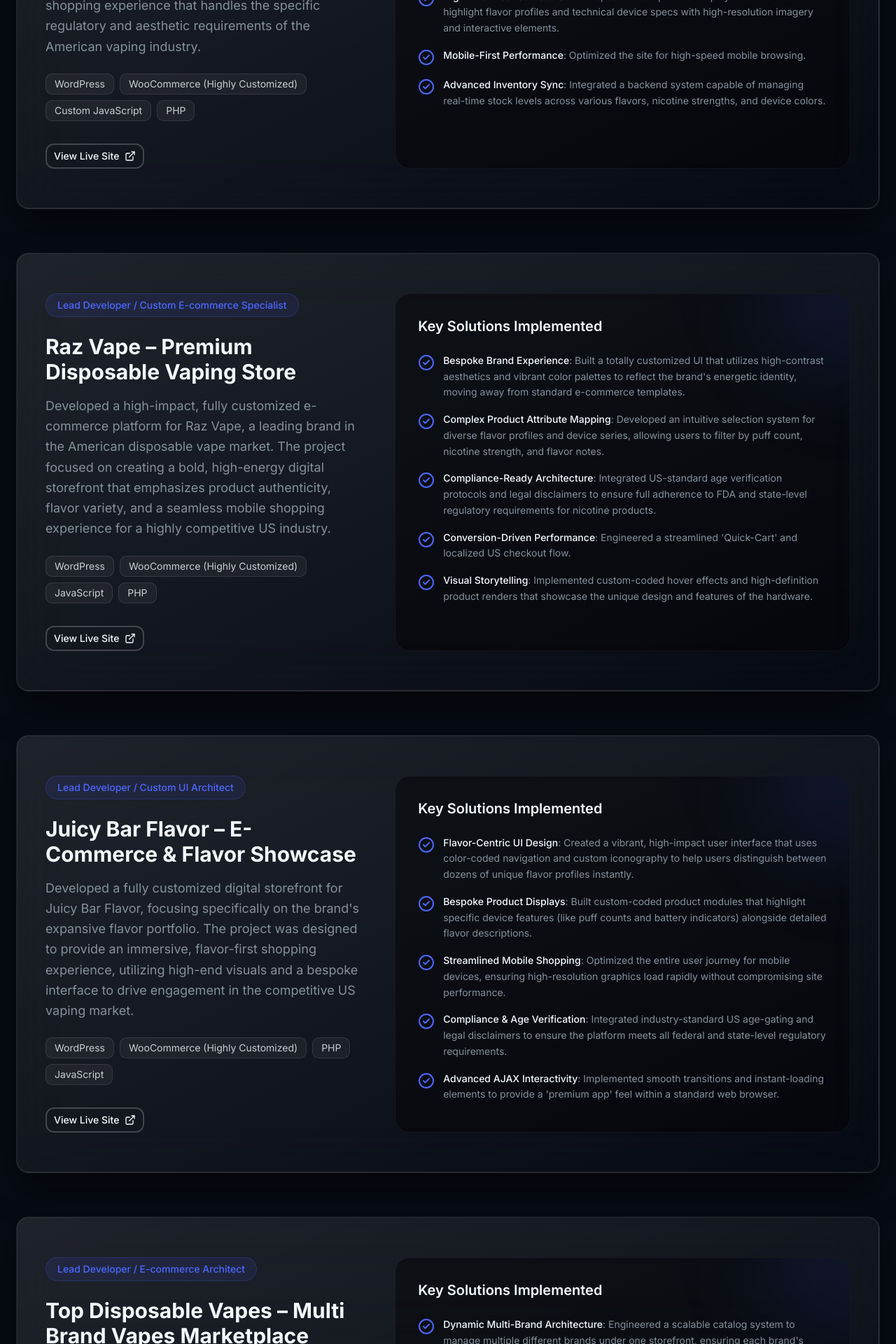
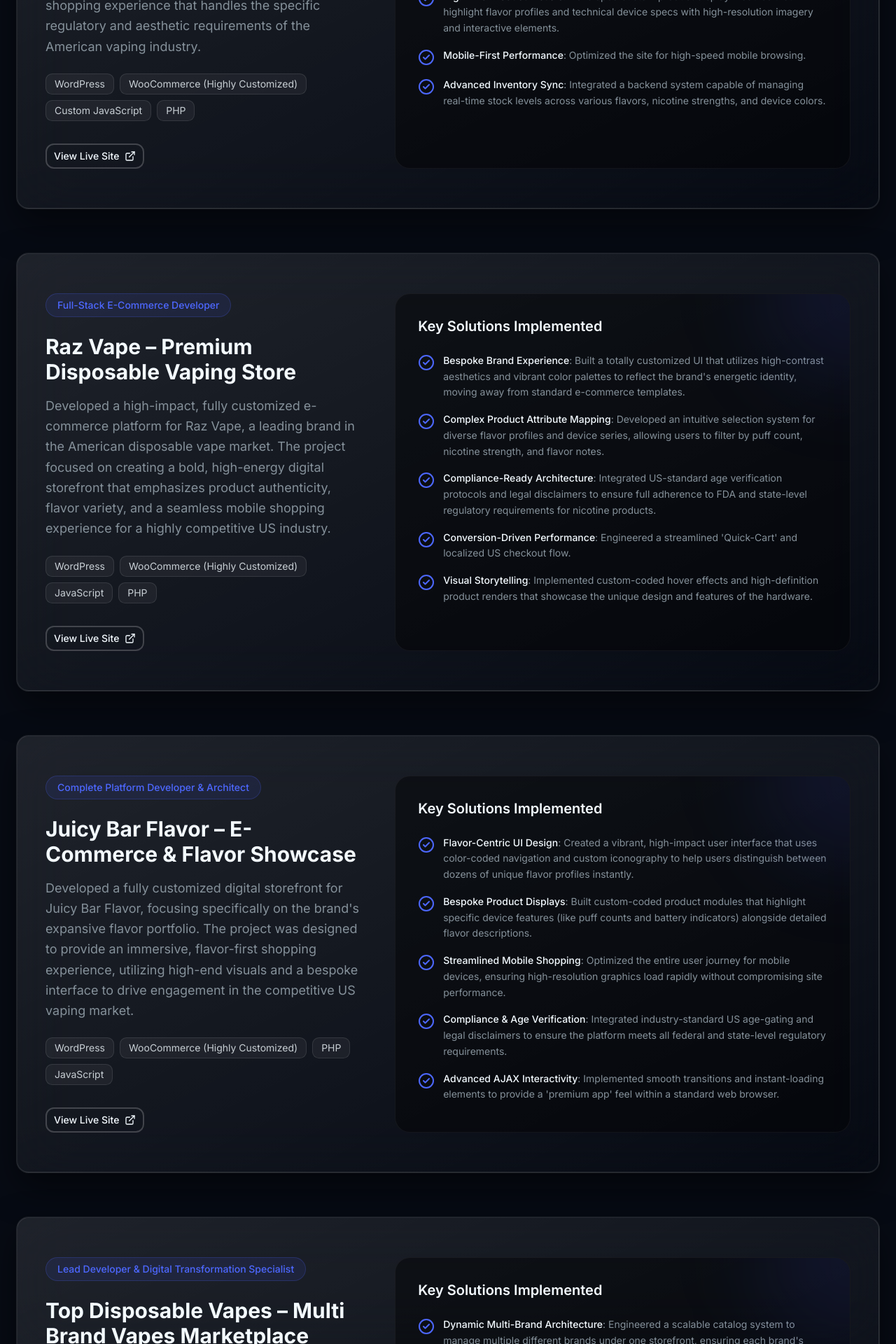
Before and after one commit to hammadarshad778/maxsolutionz-frontend, a Next.js app: page /projects in a window 1280 px wide. Shown: the part 880-2800 px from the top of the page at 70% size. Built offline with nearby package versions, Linux system fonts and the light colour scheme.

Commit message:
Update project roles to emphasize full-stack and e-commerce architecture

```diff
--- a/src/data/projects.ts
+++ b/src/data/projects.ts
@@ -8,7 +8,7 @@
       "Localized Logistics: Tailored the checkout flow for Pakistan by prioritizing Cash on Delivery (COD) and implementing area-specific delivery scheduling.",
       "Speed Optimization: Applied aggressive image compression and 'Lazy Loading' to ensure the site remains fully functional on local 3G/4G mobile networks."
     ],
-    role: "Lead Developer / E-commerce Architect",
+    role: "Full-Stack Developer & E-Commerce Architect",
     stack: ["WordPress", "WooCommerce", "PHP", "JavaScript"],
     link: "https://klass-stores.pk/"
   },
@@ -22,7 +22,7 @@
       "Dynamic Stock Management: Built a real-time inventory tracking system to manage fast-moving tech products and pre-order cycles.",
       "Mobile-First Performance: Focused on extreme speed optimization to ensure the site remains responsive."
     ],
-    role: "Lead Developer / E-commerce Specialist",
+    role: "Lead Full-Stack Engineer & Solutions Architect",
     stack: ["WordPress", "WooCommerce", "PHP", "JavaScript"],
     link: "https://pearls-store.com.pk/"
   },
@@ -36,7 +36,7 @@
       "Responsive Inventory Management: Developed a robust backend to manage diverse variations, including bed sizes and fabric types.",
       "Speed Optimization for Mobile Data: Optimized the site for fast loading on 3G/4G networks, ensuring high-quality images without compromising performance."
     ],
-    role: "Lead Developer / E-commerce Specialist",
+    role: "Senior Developer & E-Commerce Specialist",
     stack: ["WordPress", "WooCommerce", "Custom PHP", "CSS3"],
     link: "https://khatoon-e-jannat.com/"
   },
@@ -49,7 +49,7 @@
       "Lead Generation Engine: Integrated highly optimized conversion funnels and inquiry systems to capture B2B leads from diverse geographical regions.",
       "Global Performance Standards: Engineered the site with a lightweight architecture to ensure lightning-fast load times across international servers."
     ],
-    role: "Lead Developer",
+    role: "End-to-End Web Developer & Technical Lead",
     stack: ["WordPress", "n8n Integration", "JavaScript", "PHP"],
     link: "https://pearls-it.com/"
   },
@@ -62,7 +62,7 @@
       "Trust & Security Integration: Built-in dedicated sections for process transparency and data privacy, essential for the highly regulated German real estate market.",
       "Speed & Mobile Performance: Optimized the site for local performance, ensuring rapid loading on mobile devices for users searching for immediate property solutions."
     ],
-    role: "Lead Developer / Web Strategist",
+    role: "Lead Software Engineer & Digital Architect",
     stack: ["WordPress / Elementor", "Custom CSS", "PHP"],
     link: "https://haus-verkaufen-bielefeld.de/"
   },
@@ -75,7 +75,7 @@
       "Localized Compliance: Ensured the design and layout meet German market expectations for 'Seriosität' (seriousness) and trust, including clear navigation and accessible contact points.",
       "Performance Engineering: Optimized the site's architecture for fast loading and mobile responsiveness, catering to professional clients and investors requiring quick access to information."
     ],
-    role: "Lead Developer / Web Architect",
+    role: "Full-Stack E-Commerce Developer",
     stack: ["WordPress", "Custom PHP", "CSS3"],
     link: "https://schmidt-immobilienbewertung.de/"
   },
@@ -88,7 +88,7 @@
       "Conversion-Optimized Inquiry Flow: Integrated custom, high-converting contact forms designed to capture essential property data, streamlining the lead generation process for the client.",
       "Local Market SEO & Compliance: Developed the site with a focus on local German search intent and strict data privacy standards, ensuring the site ranks well for regional appraisal keywords."
     ],
-    role: "Lead Developer / Web Architect",
+    role: "Complete Platform Developer & Architect",
     stack: ["WordPress", "Custom CSS", "PHP"],
     link: "https://schmidtimmobilienbewertung.de/"
   },
@@ -101,7 +101,7 @@
       "Mobile-First Real Estate UX: Optimized the interface for seamless mobile browsing, ensuring property information and contact options are easily accessible for users on the go.",
       "Performance & SEO: Implemented technical SEO best practices and speed optimizations to ensure high visibility in regional German search results."
     ],
-    role: "Lead Developer / Web Strategist",
+    role: "Lead Developer & Digital Transformation Specialist",
     stack: ["WordPress", "Custom CSS", "PHP"],
     link: "https://immobilien-makler-bielefeld.de/"
   },
@@ -114,7 +114,7 @@
       "Structured Content Architecture: Organized complex real estate data—including property types, locations, and service descriptions—into a clean, easy-to-navigate hierarchy.",
       "Speed & Accessibility: Optimized the site for high performance across all German network providers, ensuring that high-resolution property imagery loads instantly on both desktop and mobile."
     ],
-    role: "Lead Developer / Web Strategist",
+    role: "Full-Stack Developer & E-Commerce Architect",
     stack: ["WordPress", "PHP", "Custom UI/UX Design"],
     link: "https://bielefelder-immobilien.de/"
   },
@@ -127,7 +127,7 @@
       "Strategic Lead Generation: Engineered optimized contact funnels and clear Call-to-Action (CTA) modules to convert technical inquiries into high-quality business leads.",
       "Global Standards Compliance: Developed the site with a focus on high performance, security, and German data privacy standards, ensuring a seamless experience across European servers."
     ],
-    role: "Lead Developer / IT Strategist",
+    role: "Lead Full-Stack Engineer & Solutions Architect",
     stack: ["WordPress", "Custom PHP", "CSS3"],
     link: "https://prempoint.de/"
   },
@@ -140,7 +140,7 @@
       "Service Showcase for Events: Designed dedicated sections for diverse services including 3D mapping, event lighting, and creative concept development, targeting the high-end European events industry.",
       "High-Performance Optimization: Implemented advanced video compression and lazy-loading techniques to ensure the site's rich visual content loads flawlessly on both desktop and mobile devices."
     ],
-    role: "Lead Developer / Web Architect",
+    role: "Senior Developer & E-Commerce Specialist",
     stack: ["WordPress", "Custom CSS", "JavaScript (for motion effects)", "PHP"],
     link: "https://projektionlab.de/"
   },
@@ -153,7 +153,7 @@
       "Localized Conversion Funnel: Designed custom inquiry forms for measurement requests and price estimates, tailored to the specific shopping habits and service requirements of the Ukrainian market.",
       "Responsive Service Hub: Optimized the UI for mobile users to ensure that homeowners and contractors can browse catalogs and contact experts effortlessly from job sites or on the go."
     ],
-    role: "Lead Developer / Web Architect",
+    role: "End-to-End Web Developer & Technical Lead",
     stack: ["WordPress", "Custom CSS", "PHP"],
     link: "https://okna-kharkiv.com/"
   },
@@ -167,7 +167,7 @@
       "Mobile-First Performance: Optimized the site for high-speed mobile browsing.",
       "Advanced Inventory Sync: Integrated a backend system capable of managing real-time stock levels across various flavors, nicotine strengths, and device colors."
     ],
-    role: "Lead Developer / Custom E-commerce Architect",
+    role: "Lead Software Engineer & Digital Architect",
     stack: ["WordPress", "WooCommerce (Highly Customized)", "Custom JavaScript", "PHP"],
     link: "https://juicybar.us/"
   },
@@ -181,7 +181,7 @@
       "Conversion-Driven Performance: Engineered a streamlined 'Quick-Cart' and localized US checkout flow.",
       "Visual Storytelling: Implemented custom-coded hover effects and high-definition product renders that showcase the unique design and features of the hardware."
     ],
-    role: "Lead Developer / Custom E-commerce Specialist",
+    role: "Full-Stack E-Commerce Developer",
     stack: ["WordPress", "WooCommerce (Highly Customized)", "JavaScript", "PHP"],
     link: "https://razvape.us/"
   },
@@ -195,7 +195,7 @@
       "Compliance & Age Verification: Integrated industry-standard US age-gating and legal disclaimers to ensure the platform meets all federal and state-level regulatory requirements.",
       "Advanced AJAX Interactivity: Implemented smooth transitions and instant-loading elements to provide a 'premium app' feel within a standard web browser."
     ],
-    role: "Lead Developer / Custom UI Architect",
+    role: "Complete Platform Developer & Architect",
     stack: ["WordPress", "WooCommerce (Highly Customized)", "PHP", "JavaScript"],
     link: "https://juicybarflavor.com/"
   },
@@ -208,7 +208,7 @@
       "Regulatory Compliance Integration: Integrated US-standard age verification and specialized shipping logic to comply with PACT Act requirements and other federal nicotine sales regulations.",
       "Conversion-Focused UI: Designed an interface that prioritizes 'Best Sellers' and 'Trending' products, using social proof and clear CTA elements to guide users to the most popular items."
     ],
-    role: "Lead Developer / E-commerce Architect",
+    role: "Lead Developer & Digital Transformation Specialist",
     stack: ["WordPress", "WooCommerce", "PHP", "Custom SEO Framework"],
     link: "https://topdisposablevapes.com/"
   },
@@ -221,7 +221,7 @@
       "Strain-Based Navigation: Engineered a clean, intuitive catalog categorized by 'Vein Colors' (Red, White, Green) and product formats (Powder, Capsules), allowing users to easily find products based on their specific wellness goals.",
       "Regulatory Compliance & Age Gating: Implemented robust US-compliant age verification and localized shipping restrictions to ensure the platform adheres to varying state and local regulations."
     ],
-    role: "Lead Developer / E-commerce Architect",
+    role: "Full-Stack Developer & E-Commerce Architect",
     stack: ["WordPress", "WooCommerce", "High-Risk Gateway Integration", "Custom CSS"],
     link: "https://butterflykratomco.com/"
   },
@@ -234,7 +234,7 @@
       "Regulatory Compliance Integration: Implemented mandatory US-standard age verification and specialized shipping logic to ensure the platform remains fully compliant with federal and state-level nicotine sales regulations.",
       "Conversion-Optimized Checkout: Developed a fast, multi-step checkout process designed to reduce cart abandonment, specifically optimized for mobile users who make up the majority of the US vaping market."
     ],
-    role: "Lead Developer / E-commerce Architect",
+    role: "Lead Full-Stack Engineer & Solutions Architect",
     stack: ["WordPress", "WooCommerce", "PHP", "Custom CSS"],
     link: "https://vapemadeinusa.com/"
   },
@@ -247,7 +247,7 @@
       "Compliance & Legal Integration: Implemented mandatory US-standard age-gating and legal disclaimers, ensuring the site meets all FDA and state-level regulatory requirements for nicotine sales.",
       "Mobile-Optimized Conversions: Engineered a lightweight, mobile-first interface designed for rapid browsing and 'one-click' style purchasing, essential for the mobile-dominant US vaping demographic."
     ],
-    role: "Lead Developer / E-commerce Architect",
+    role: "Senior Developer & E-Commerce Specialist",
     stack: ["WordPress", "WooCommerce", "Custom CSS", "PHP"],
     link: "https://fruttibarvapes.com/"
   },
@@ -260,7 +260,7 @@
       "Community-Focused UX: Designed a professional, 'enthusiast-first' interface that prioritizes transparency and product education, featuring detailed technical specs and usage guides for advanced hardware.",
       "Performance & Scalability: Implemented enterprise-level caching and database optimization to ensure the site maintains rapid load times during high-traffic promotional periods and product launches."
     ],
-    role: "Lead Developer / E-commerce Architect",
+    role: "End-to-End Web Developer & Technical Lead",
     stack: ["WordPress", "WooCommerce", "PHP", "JavaScript"],
     link: "https://smokersheap.com/"
   },
@@ -273,7 +273,7 @@
       "B2B Conversion Optimization: Integrated localized, high-converting lead generation funnels designed to capture inquiries from corporate clients across the United Kingdom.",
       "High-Performance Engineering: Developed with a highly optimized backend to ensure rapid page load speeds and robust security, meeting the strict standards of modern British enterprises."
     ],
-    role: "Lead Developer / Solutions Architect",
+    role: "Lead Software Engineer & Digital Architect",
     stack: ["Next.js", "React", "Node.js", "Tailwind CSS"],
     link: "https://pearls-developers.co.uk/"
   }
```
